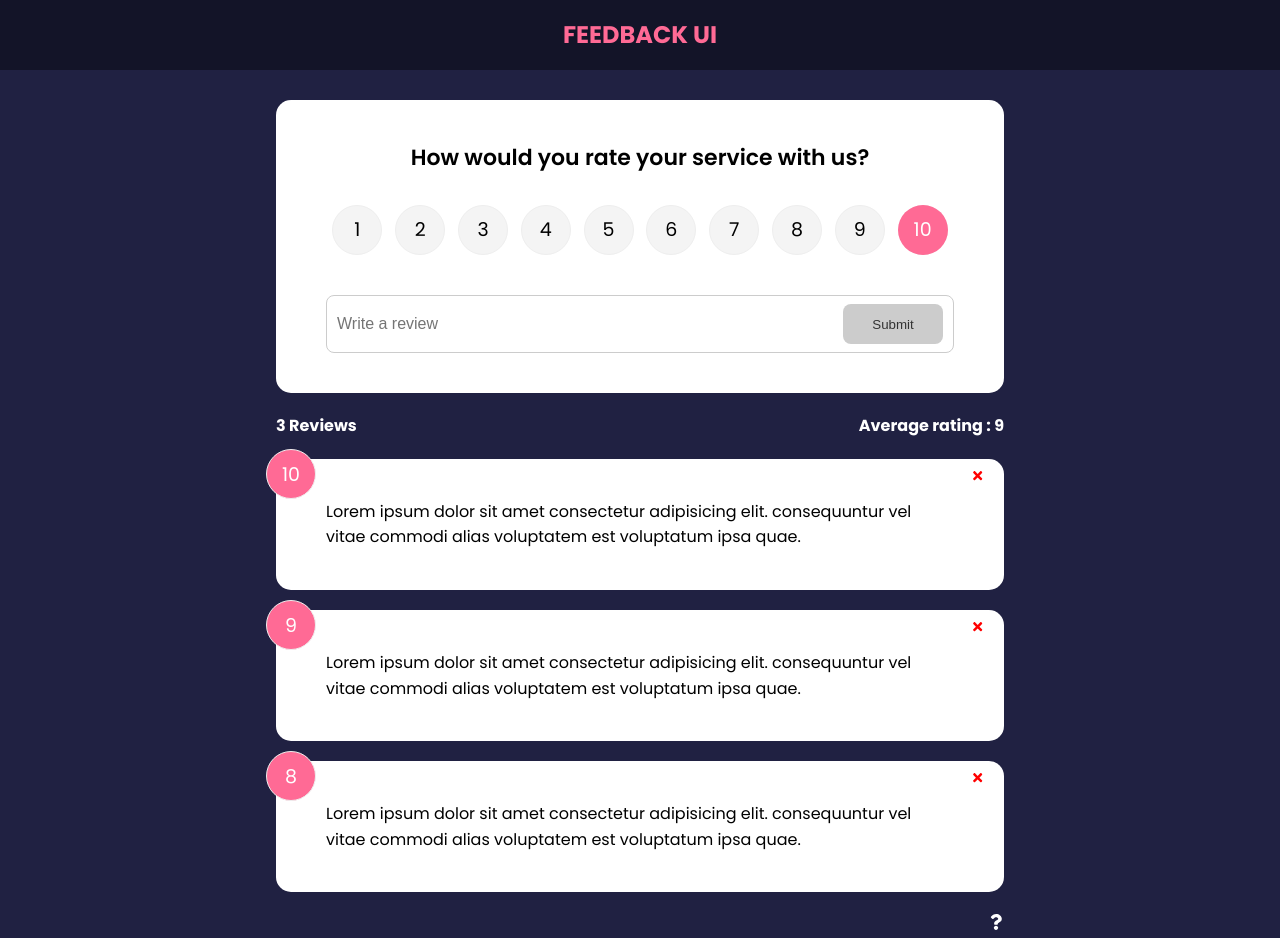
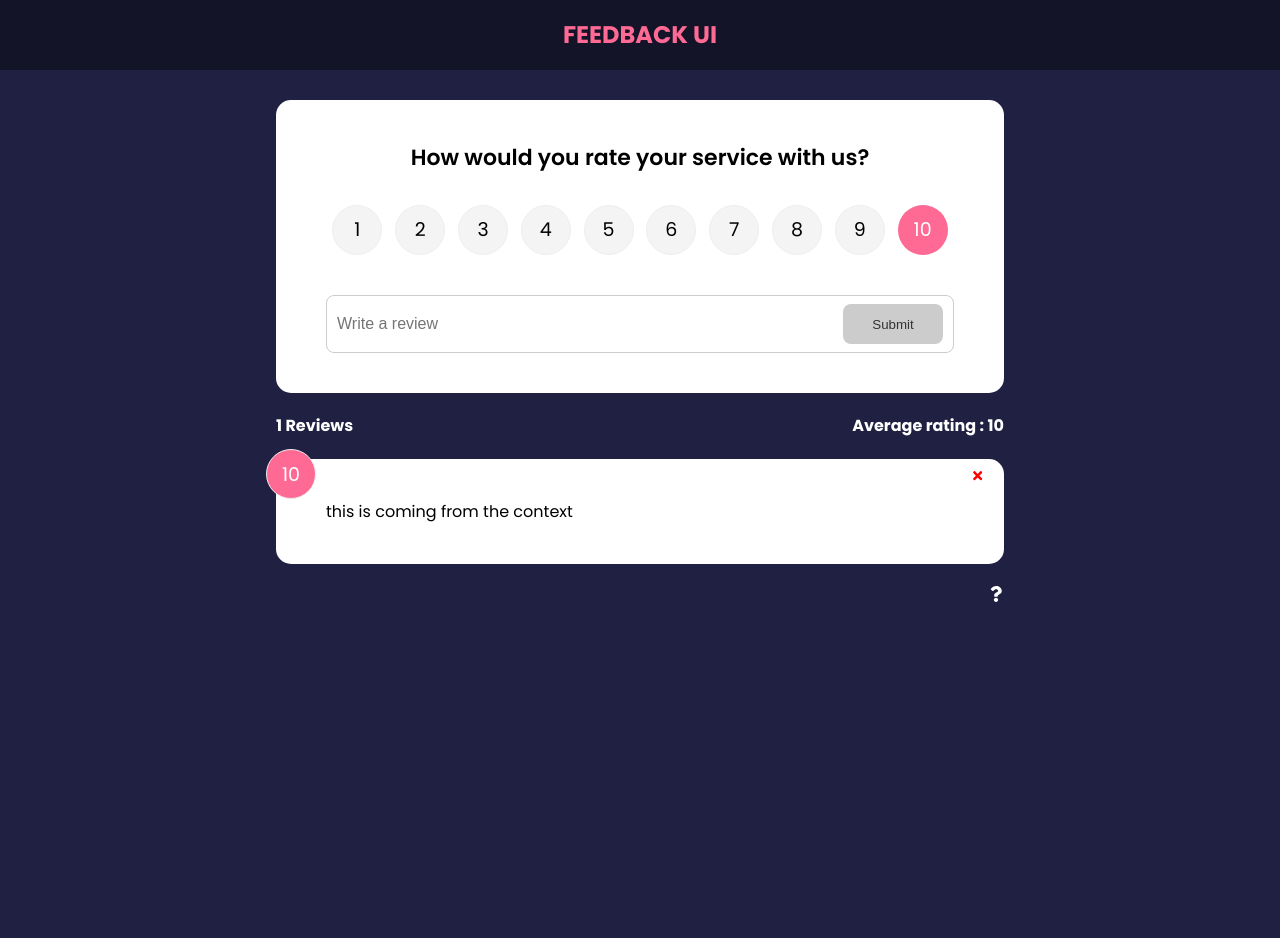
Before and after one commit to vermarahul86/feedback-app, a React (Create React App) app: page / in a window 1280 px wide. After the commit the page ends 800 px from the top, so only its background shows below. Built offline with nearby package versions, Linux system fonts and the light colour scheme; the HTML template or start-up script is replaced by a standard one.

Commit message:
31 Get Global State with useContext Hook - WIP

```diff
--- a/src/App.js
+++ b/src/App.js
@@ -37,8 +37,8 @@
             <Route exact path='/' element={
                 <>
                     <FeedbackForm handleAdd={addFeedback}/>
-                    <FeedbackStats feedback={feedbackState}/>
-                    <FeedbackList feedback={feedbackState} handleDelete={deleteFeedback}/>
+                    <FeedbackStats /*feedback={feedbackState}*//>
+                    <FeedbackList /*feedback={feedbackState}*/ handleDelete={deleteFeedback}/>
                 </>
             }>
 
--- a/src/components/FeedbackList.jsx
+++ b/src/components/FeedbackList.jsx
@@ -1,9 +1,14 @@
 import {motion, AnimatePresence} from 'framer-motion'
 import FeedbackItem from "./FeedbackItem"
-import PropTypes  from 'prop-types'
+//import PropTypes  from 'prop-types'
+import { useContext } from 'react'
+import FeedbackContext from '../context/FeedbackContext'
 
 
-function FeedbackList({feedback, handleDelete}){
+function FeedbackList({handleDelete}){
+
+
+    const {feedback} = useContext(FeedbackContext)
 
     if(!feedback || feedback.length === 0){
         <p>No feedback yet</p>
@@ -47,7 +52,7 @@
     )*/
 
 }
-
+/*
 FeedbackList.propTypes = {
     feedback : PropTypes.arrayOf(
         PropTypes.shape(
@@ -58,6 +63,6 @@
             }
         )
     ),
-}
+}*/
 
 export default FeedbackList
--- a/src/components/FeedbackStats.jsx
+++ b/src/components/FeedbackStats.jsx
@@ -1,7 +1,10 @@
 import PropTypes  from 'prop-types'
+import { useContext } from 'react'
+import FeedbackContext from '../context/FeedbackContext'
 
-function FeedbackStats({feedback}){
+function FeedbackStats(/*{feedback}*/){
 
+    const {feedback} = useContext(FeedbackContext)
     //High array function..!
     let average = feedback.reduce((acc, cur) => {
         return acc + cur.rating
@@ -19,9 +22,9 @@
     )
 
 }
-
+/*
 FeedbackStats.propTypes = {
     feedback : PropTypes.array.isRequired
-}
+}*/
 
 export default FeedbackStats
```
